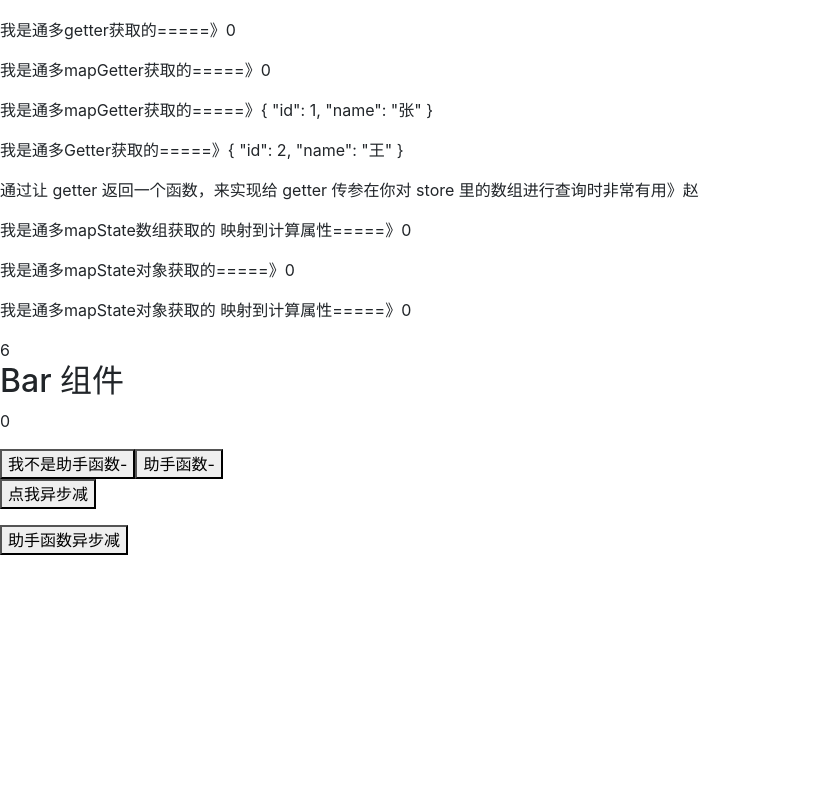
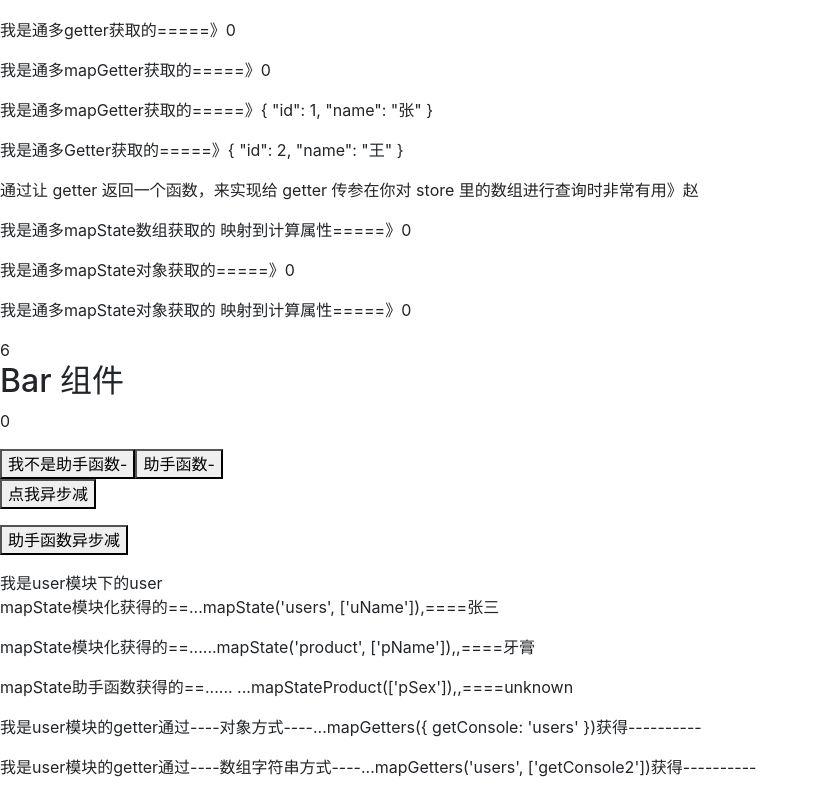
Before and after one commit to BrianLSH/vue-test, a Vue app: page / in a window 1280 px wide. Shown: the part 367-1162 px from the top of the page, without its empty margins (0-819 px from the left). Before the commit the page ends 938 px from the top, so only its background shows below. Built offline with nearby package versions, Linux system fonts and the light colour scheme.

Commit message:
获取模块化的getter和state

```diff
--- a/src/store/index.js
+++ b/src/store/index.js
@@ -4,12 +4,17 @@ import state from './state'
 import mutations from './mutations'
 import actions from './actions'
 import getters from './getters'
+import users from './users'
+import product from './product'
 Vue.use(Vuex)
 
 export default new Vuex.Store({
   state,
   mutations,
   actions,
-  modules: {},
-  getters
+  getters,
+  modules: {
+    users,
+    product
+  }
 })
--- /dev/null
+++ b/src/store/product/index.js
@@ -0,0 +1,10 @@
+export default {
+  state: {
+    pName: '牙膏',
+    pSex: 'unknown'
+  },
+  mutations: {},
+  actions: {},
+  getters: {},
+  namespaced: true
+}
--- /dev/null
+++ b/src/store/users/index.js
@@ -0,0 +1,16 @@
+export default {
+  state: {
+    uName: '张三'
+  },
+  mutations: {},
+  actions: {},
+  getters: {
+    getConsole () {
+      console.log(123)
+    },
+    getConsole2 () {
+      console.log(456)
+    }
+  },
+  namespaced: true
+}
--- a/src/views/Bar.vue
+++ b/src/views/Bar.vue
@@ -6,11 +6,29 @@
     <button @click="jian()">助手函数-</button>
     <p @click='miniusNum'> <button>点我异步减</button></p>
     <p @click='miniusNum1'> <button>助手函数异步减</button></p>
-  </div>
+    <div>
+      我是user模块下的user
+
+      <p>mapState模块化获得的==...mapState('users', ['uName']),===={{ uName }}</p>
+      <p>mapState模块化获得的==......mapState('product', ['pName']),,===={{ pName }}</p>
+
+      <p>mapState助手函数获得的==...... ...mapStateProduct(['pSex']),,===={{ pSex }}</p>
+    </div>
+    <div>
+      <p>我是user模块的getter通过----对象方式----...mapGetters({ getConsole: 'users' })获得----------{{getConsole}}</p>
+      <p>我是user模块的getter通过----数组字符串方式----...mapGetters('users', ['getConsole2'])获得----------{{getConsole2}}</p>
+    </div>
+    </div>
+
 </template>
 
 <script>
-import { mapActions } from 'vuex'
+import {
+  mapActions, mapState,
+  createNamespacedHelpers,
+  mapGetters
+} from 'vuex'
+const { mapState: mapStateProduct } = createNamespacedHelpers('product')
 export default {
   methods: {
     ...mapActions(['jian']),
@@ -25,6 +43,15 @@ export default {
       this.jian()
     }
 
+  },
+  computed: {
+    ...mapState('users', ['uName']),
+    ...mapState('product', ['pName']),
+    ...mapStateProduct(['pName', 'pSex']),
+    ...mapGetters({
+      getConsole: 'users/getConsole'
+    }),
+    ...mapGetters('users', ['getConsole2'])
   }
 }
 </script>
```
